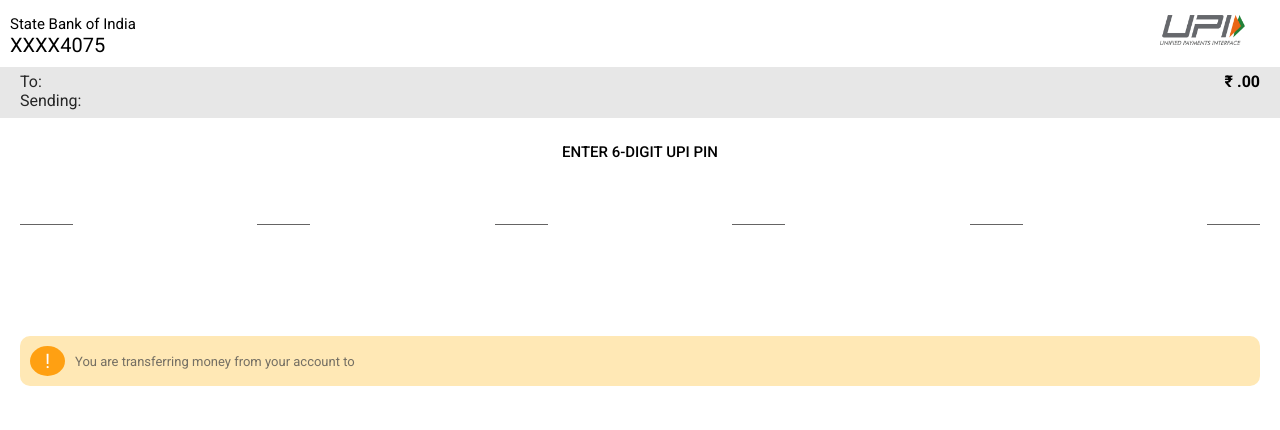
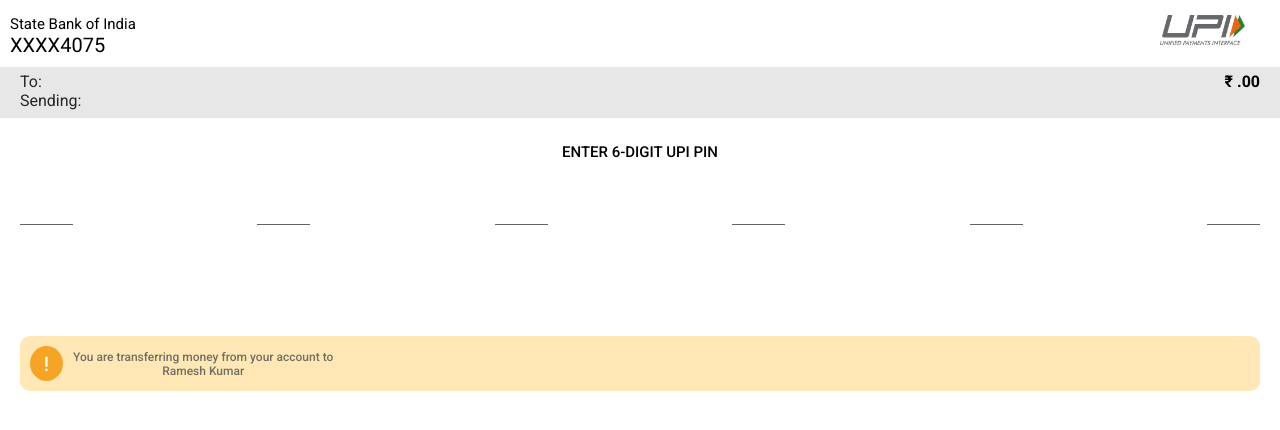
Before and after one commit to Einstein-ash/above_all_bank, a React (Create React App) app: page /enterPin in a window 1280 px wide. Shown: the top 430 px of the page. Built offline with nearby package versions, Linux system fonts and the light colour scheme.

Commit message:
adjusted enter pin warning colors

```diff
--- a/src/pages/PinEntryScreen.css
+++ b/src/pages/PinEntryScreen.css
@@ -105,12 +105,13 @@
     padding: 10px;
     display: flex;
     align-items: center;
-    font-weight: 400;
-    font-size: 13px;
+    font-weight: 500;
+    font-size: 12px;
     color: #4b4b4bc5;
     border: none;
     border-radius: 10px 10px;
     margin: 10px 20px  10px 20px;
+    text-align: center;
 }
 
 .pinInput_warning_name{
@@ -118,9 +119,9 @@
 }
 
 .warning_box .cicular_warning_avatar {
-    width: 35px;
-    height: 30px;
-    background-color: #ffa012;
+    width: 33px;
+    height: 35px;
+    background-color: #f59910db;
     color: white;
     font-size: 20px;
     display: flex;
--- a/src/pages/PinInput.jsx
+++ b/src/pages/PinInput.jsx
@@ -73,7 +73,7 @@
       <div className="warning_box">
         <span className="cicular_warning_avatar">!</span>
         <p>You are transferring money from your account to
-        <p className='pinInput_warning_name'>{banking_name}</p>
+        <p className='pinInput_warning_name'>{banking_name ? banking_name : 'Ramesh Kumar'}</p>
           </p>
       </div>
 
--- a/src/pages/Success.jsx
+++ b/src/pages/Success.jsx
@@ -105,7 +105,7 @@
     return (
       <div className="loader-screen">
         <div className="spinner"></div>
-        <p className="loading-text">Paying {banking_name ? banking_name : " Jai Kishan"} ₹{amountInput ? amountInput : 100}</p>
+        <p className="loading-text">Paying {banking_name ? banking_name : "Ramesh Kumar"} ₹{amountInput ? amountInput : 100}</p>
       </div>
     );
   }
@@ -124,7 +124,7 @@
           <p className="success_amount">
             ₹{amountInput ? amountInput : 100}.00
           </p>
-          <p className="success_user_name">Paid to {banking_name ? banking_name : " Jai Kishan"}</p>
+          <p className="success_user_name">Paid to {banking_name ? banking_name : " Ramesh Kumar"}</p>
 
           <div className="empty_space_success"></div>
 
```
